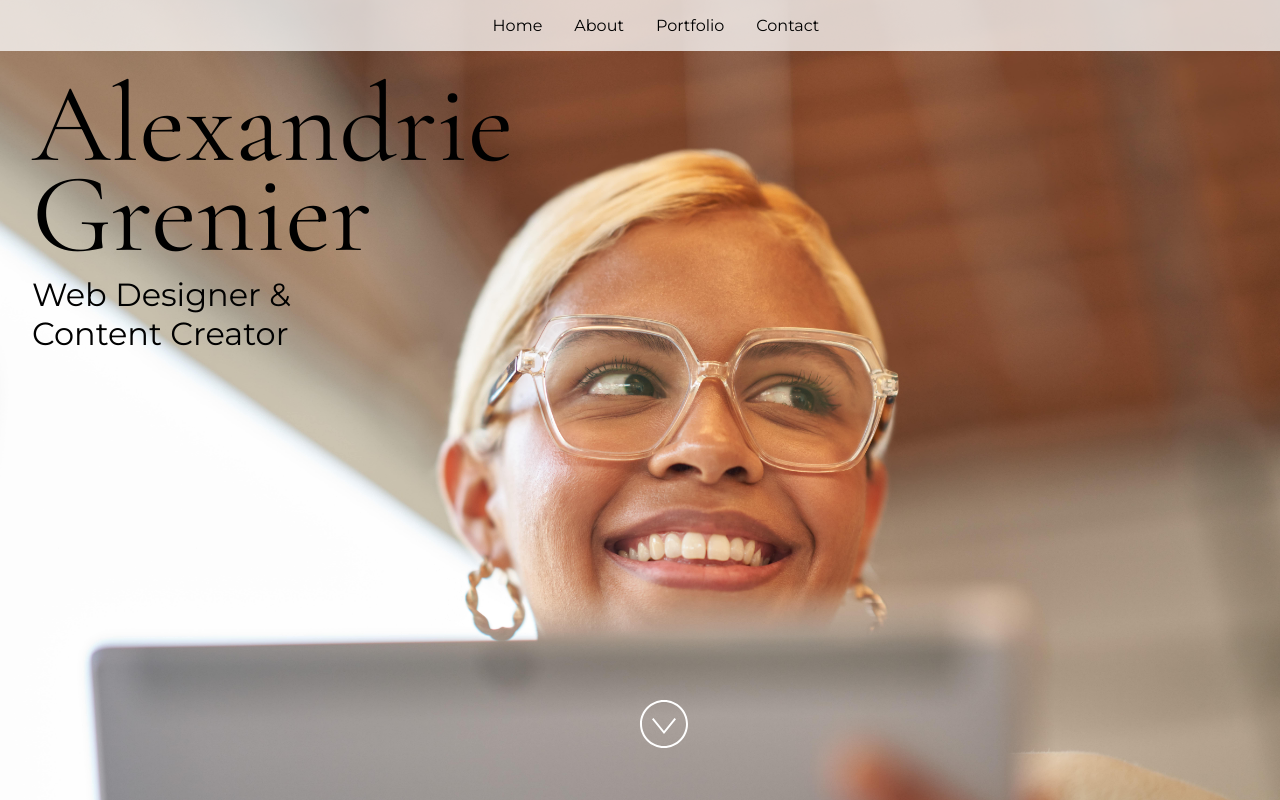
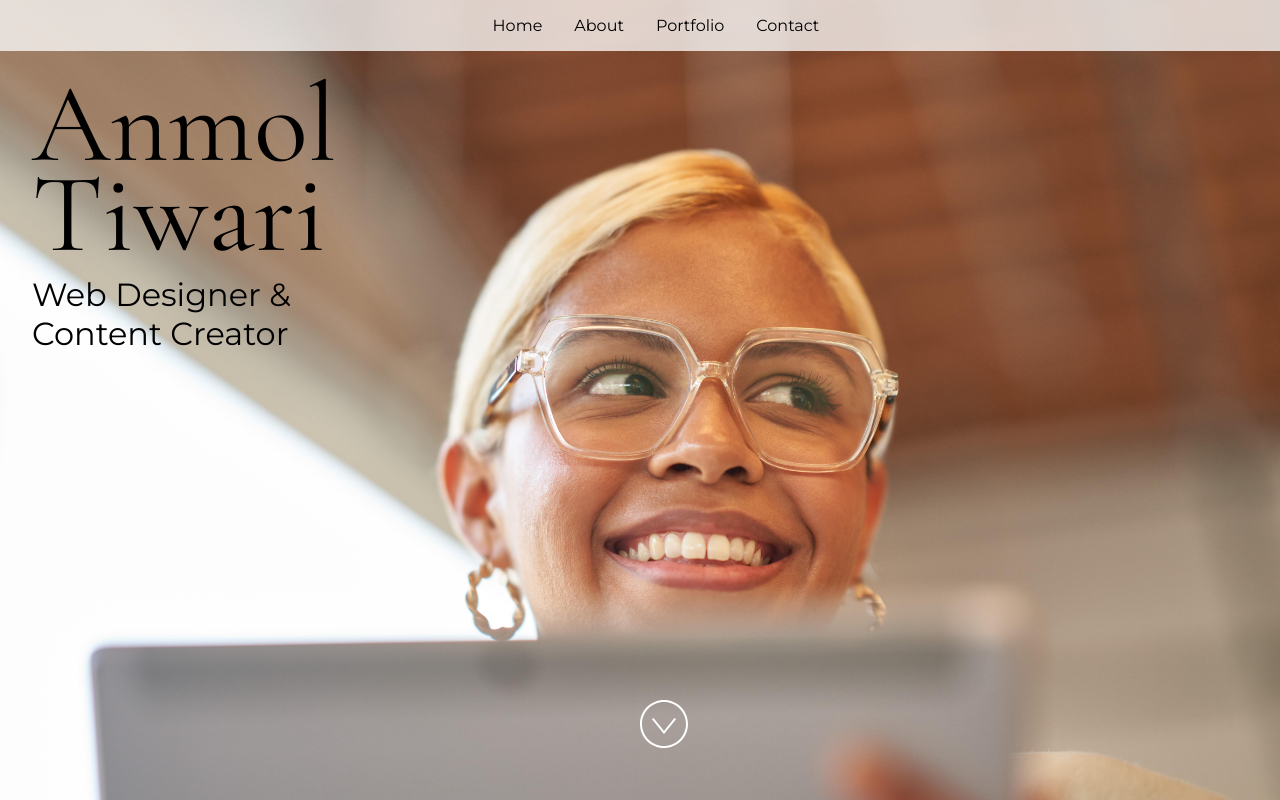
Before and after one commit to anmoltiwari0712/Portfoliousingstaticwebapp, a React (Vite) app: page / in a window 1280 px wide. Built offline with nearby package versions, Linux system fonts and the light colour scheme.

Commit message:
Update App.jsx

```diff
--- a/src/App.jsx
+++ b/src/App.jsx
@@ -24,15 +24,15 @@ import "./styles.css";
  * If you don't have one of the social sites listed, leave it as an empty string.
  */
 const siteProps = {
-  name: "Alexandrie Grenier",
+  name: "Anmol Tiwari",
   title: "Web Designer & Content Creator",
-  email: "alex@example.com",
-  gitHub: "microsoft",
-  instagram: "microsoft",
-  linkedIn: "satyanadella",
+  email: "oanmoltiwari7@gmail.com",
+  gitHub: "https://github.com/anmoltiwari0712",
+  instagram: "https://www.instagram.com/oanmoltiwari7/",
+  linkedIn: "https://www.linkedin.com/in/anmol-tiwari-0bbb14227/",
   medium: "",
-  twitter: "microsoft",
-  youTube: "Code",
+  twitter: "https://twitter.com/oanmoltiwari7",
+  youTube: "https://www.youtube.com/channel/UCOxXIz9W47IIwGDQb6JEt9w",
 };
 
 const primaryColor = "#4E567E";
```
